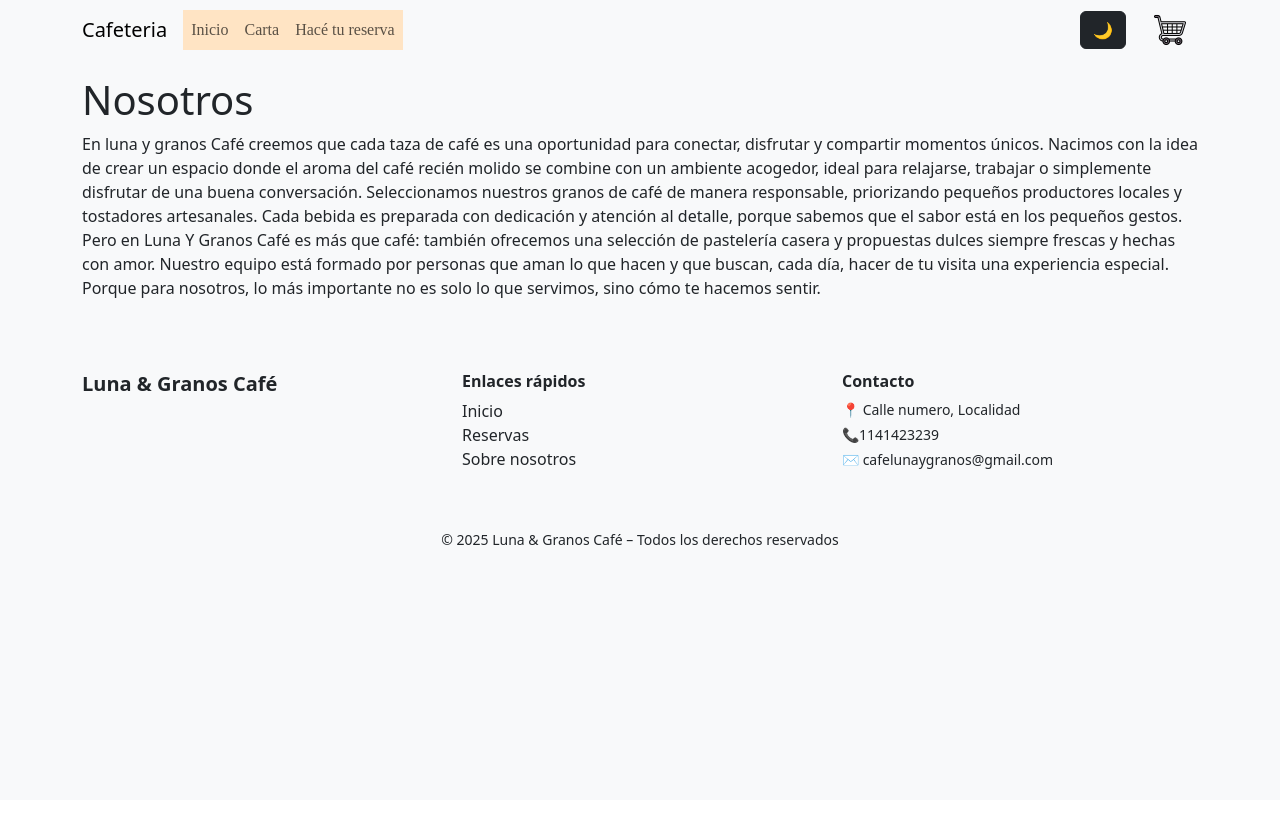
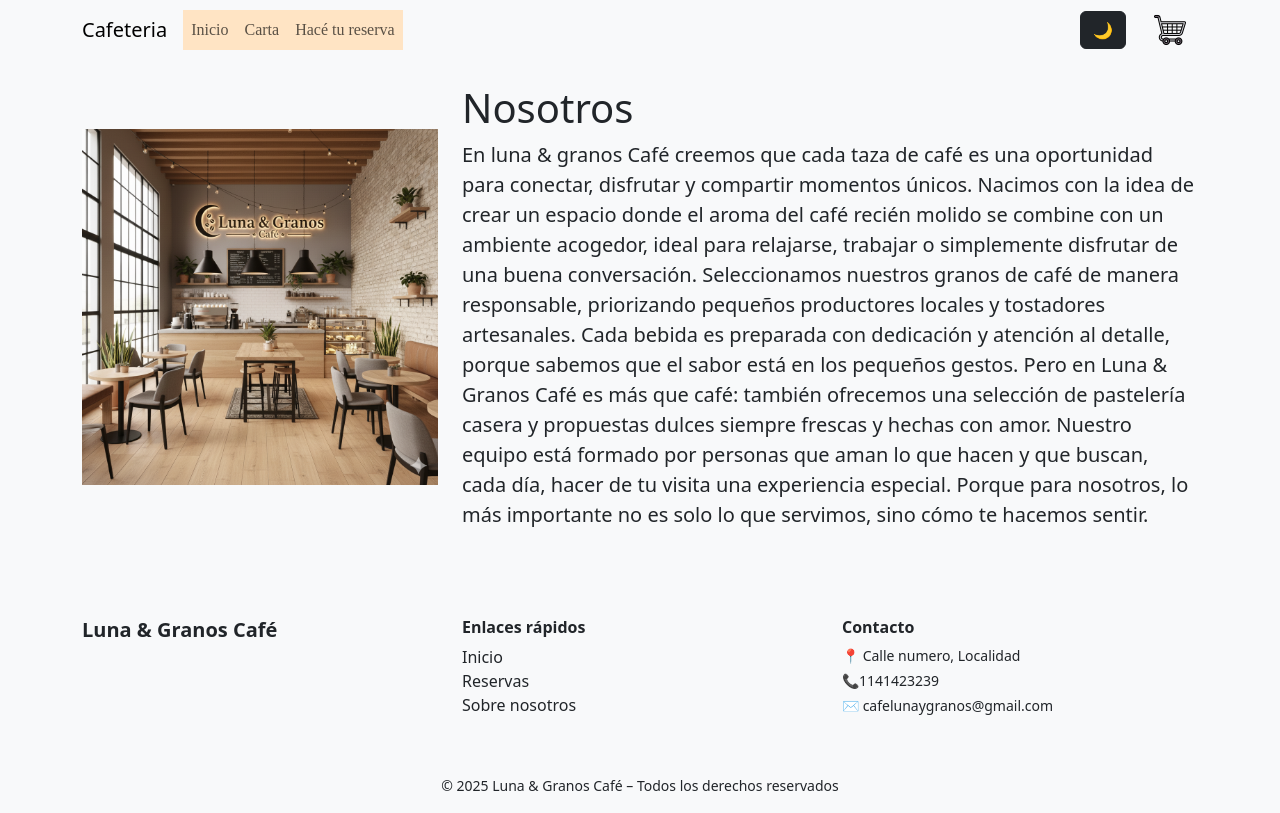
Before and after one commit to SebaAddurUnahur/TP_CIU_GRUPO1_Cafeteria, a React (Vite) app: page /nosotros in a window 1280 px wide. Built offline with nearby package versions, Linux system fonts and the light colour scheme.

Commit message:
agregando nosotros

```diff
--- /dev/null
+++ b/src/estilo.css
@@ -0,0 +1,3 @@
+.col-md-8{
+    font-size: 20px;
+}
--- a/src/main.jsx
+++ b/src/main.jsx
@@ -1,7 +1,7 @@
 import { StrictMode } from 'react'
 import { createRoot } from 'react-dom/client'
 import { BrowserRouter } from 'react-router-dom'
-
+import "./estilo.css"
 import App from './App.jsx'
 
 
--- a/src/pages/Inicio.jsx
+++ b/src/pages/Inicio.jsx
@@ -57,7 +57,7 @@
               <h5>Ambiente Acogedor</h5>
               <p>El lugar perfecto para relajarte</p>
               <img
-                src="https://picsum.photos/500/300"
+                src="/CafeteriaLuna&GranosCafe.png"
                 alt="Imagen establecimiento"
                 className="img-fluid mb-3"
               />
--- a/src/pages/Nosotros.jsx
+++ b/src/pages/Nosotros.jsx
@@ -6,17 +6,31 @@
   }, [])
 
   return (
-    <div className="container">
-      <h1>Nosotros</h1>
-      <p>
-        En luna y granos Café creemos que cada taza de café es una oportunidad para conectar, disfrutar y compartir momentos únicos. Nacimos con la idea de crear un espacio donde el aroma del café recién molido se combine con un ambiente acogedor, ideal para relajarse, trabajar o simplemente disfrutar de una buena conversación.
+    <div className="container mt-4">
+      <div className="row align-items-center">
+        <div className="col-md-4">
+          <img
+            src="/CafeteriaLuna&GranosCafe.png"
+            alt="Imagen establecimiento"
+            className="img-fluid mb-3"
+          />
+        </div>
+        <div className="col-md-8">
+          <h1>Nosotros</h1>
+          <p>
+            En luna & granos Café creemos que cada taza de café es una oportunidad para conectar, disfrutar y compartir momentos únicos. Nacimos con la idea de crear un espacio donde el aroma del café recién molido se combine con un ambiente acogedor, ideal para relajarse, trabajar o simplemente disfrutar de una buena conversación.
 
-        Seleccionamos nuestros granos de café de manera responsable, priorizando pequeños productores locales y tostadores artesanales. Cada bebida es preparada con dedicación y atención al detalle, porque sabemos que el sabor está en los pequeños gestos.
 
-        Pero en Luna Y Granos Café  es más que café: también ofrecemos una selección de pastelería casera y propuestas dulces  siempre frescas y hechas con amor.
+            Seleccionamos nuestros granos de café de manera responsable, priorizando pequeños productores locales y tostadores artesanales. Cada bebida es preparada con dedicación y atención al detalle, porque sabemos que el sabor está en los pequeños gestos.
 
-        Nuestro equipo está formado por personas que aman lo que hacen y que buscan, cada día, hacer de tu visita una experiencia especial. Porque para nosotros, lo más importante no es solo lo que servimos, sino cómo te hacemos sentir.
-      </p>
+
+            Pero en Luna & Granos Café  es más que café: también ofrecemos una selección de pastelería casera y propuestas dulces  siempre frescas y hechas con amor.
+
+
+            Nuestro equipo está formado por personas que aman lo que hacen y que buscan, cada día, hacer de tu visita una experiencia especial. Porque para nosotros, lo más importante no es solo lo que servimos, sino cómo te hacemos sentir.
+          </p>
+        </div>
+      </div>
     </div>
   )
 }
```
Also changed, not shown: public/CafeteriaLuna&GranosCafe.png (added).
